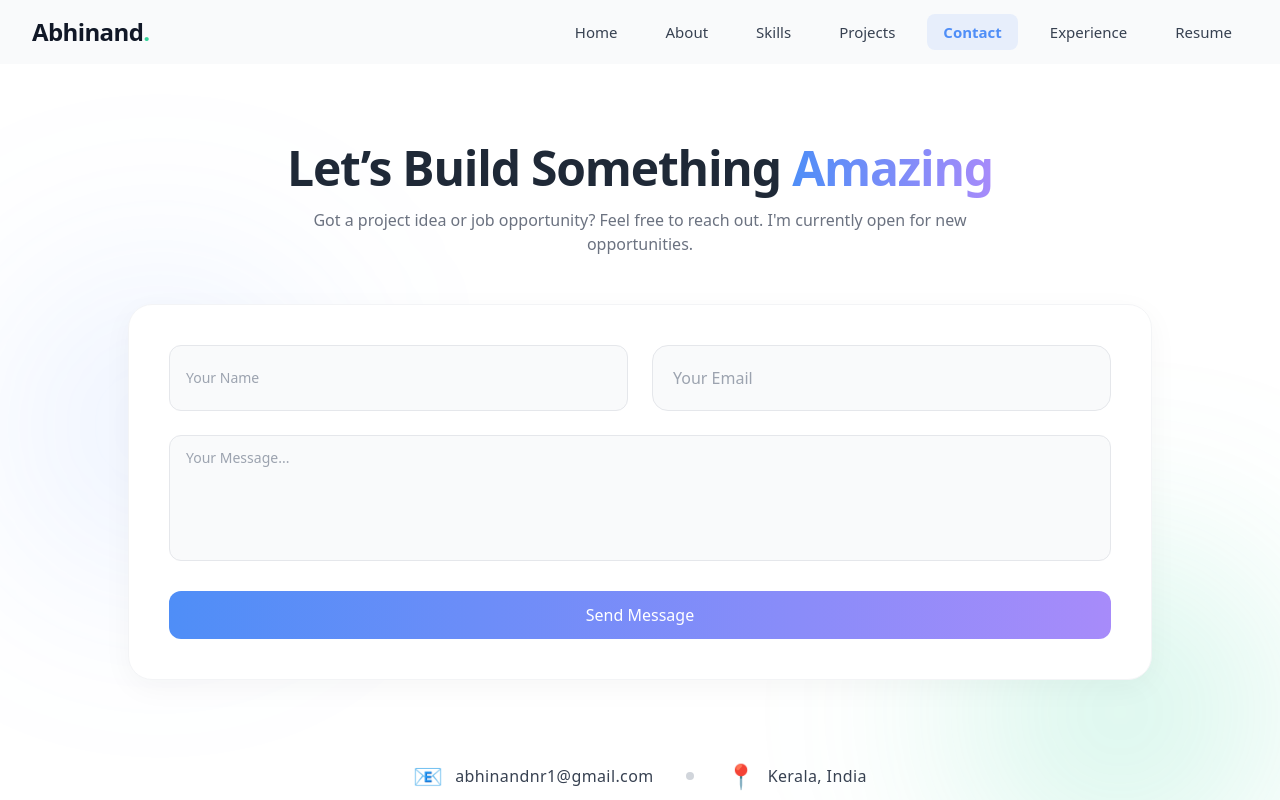
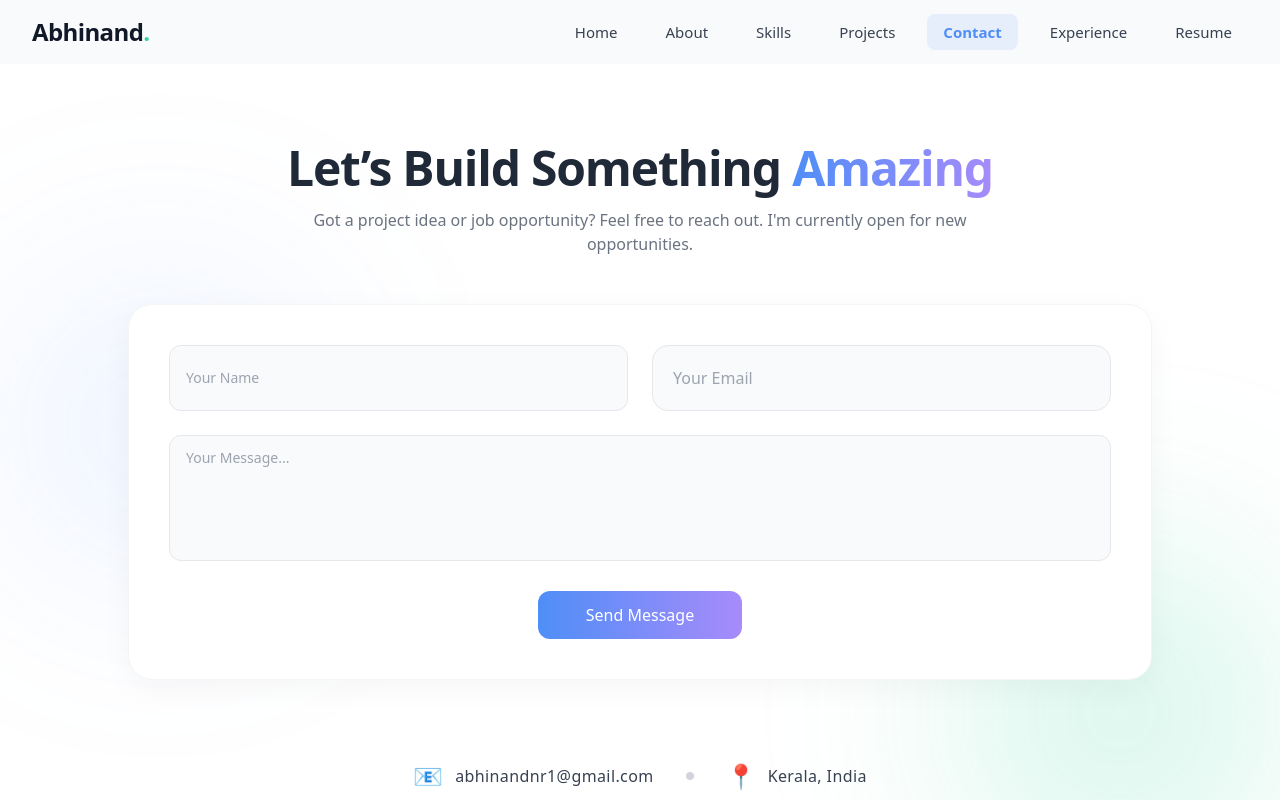
Before and after one commit to AbhinandNR/Potfolio-, a React (Create React App) app: page /contact in a window 1280 px wide. Shown: the top 800 px of the page. Built offline with nearby package versions, Linux system fonts and the light colour scheme.

Commit message:
minor change

```diff
--- a/src/componets/Contact.jsx
+++ b/src/componets/Contact.jsx
@@ -88,10 +88,11 @@ const Contact = () => {
           />
 
           {/* Button */}
+          <div className="flex justify-center mt-6">
             <button
               type="submit"
               className="
-              w-full
+                w-full md:w-auto px-8 md:px-12
                 bg-gradient-to-r from-[#4F8EF7] to-[#A78BFA]
                 text-white font-medium
                 py-3
@@ -104,6 +105,7 @@ const Contact = () => {
             >
               Send Message
             </button>
+          </div>
 
         </form>
 
```
Also changed, not shown: 1 other file (tests, documents, lock files or other folders). Lines whose indentation alone changed are shown as unchanged.
